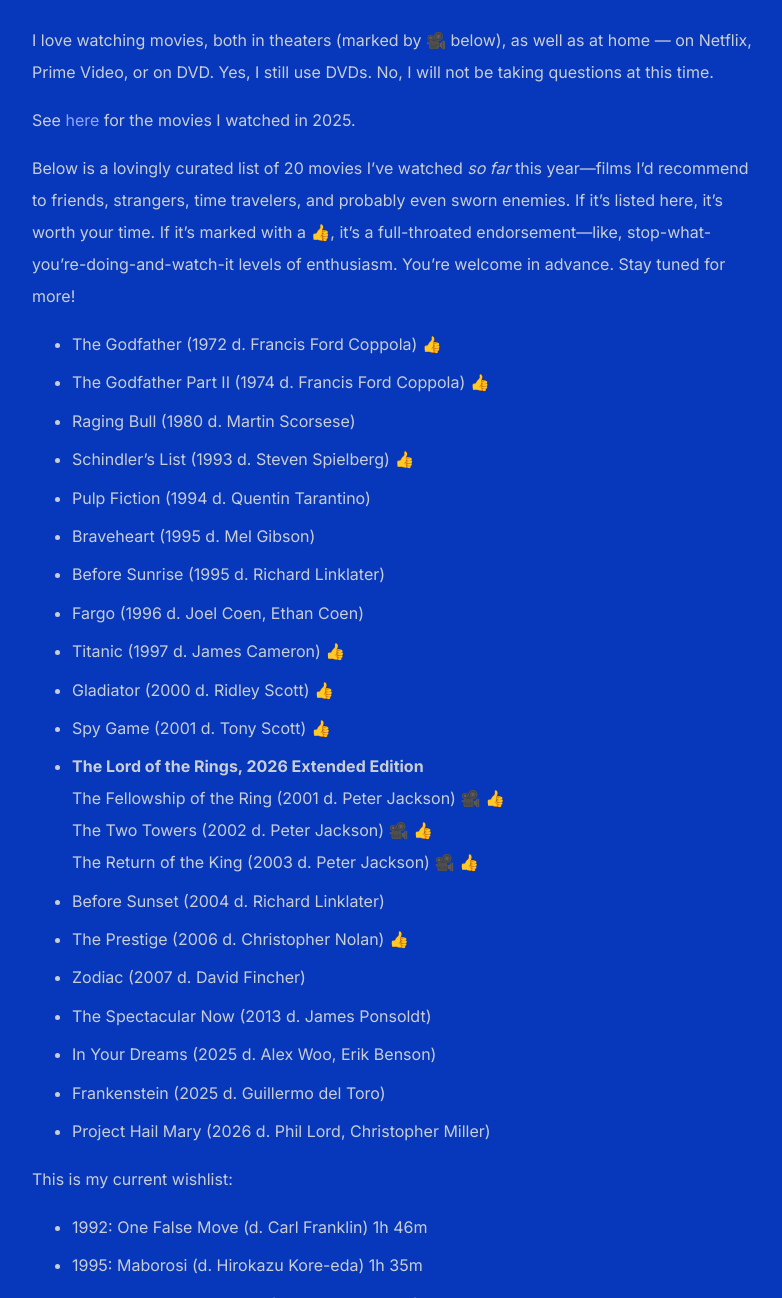
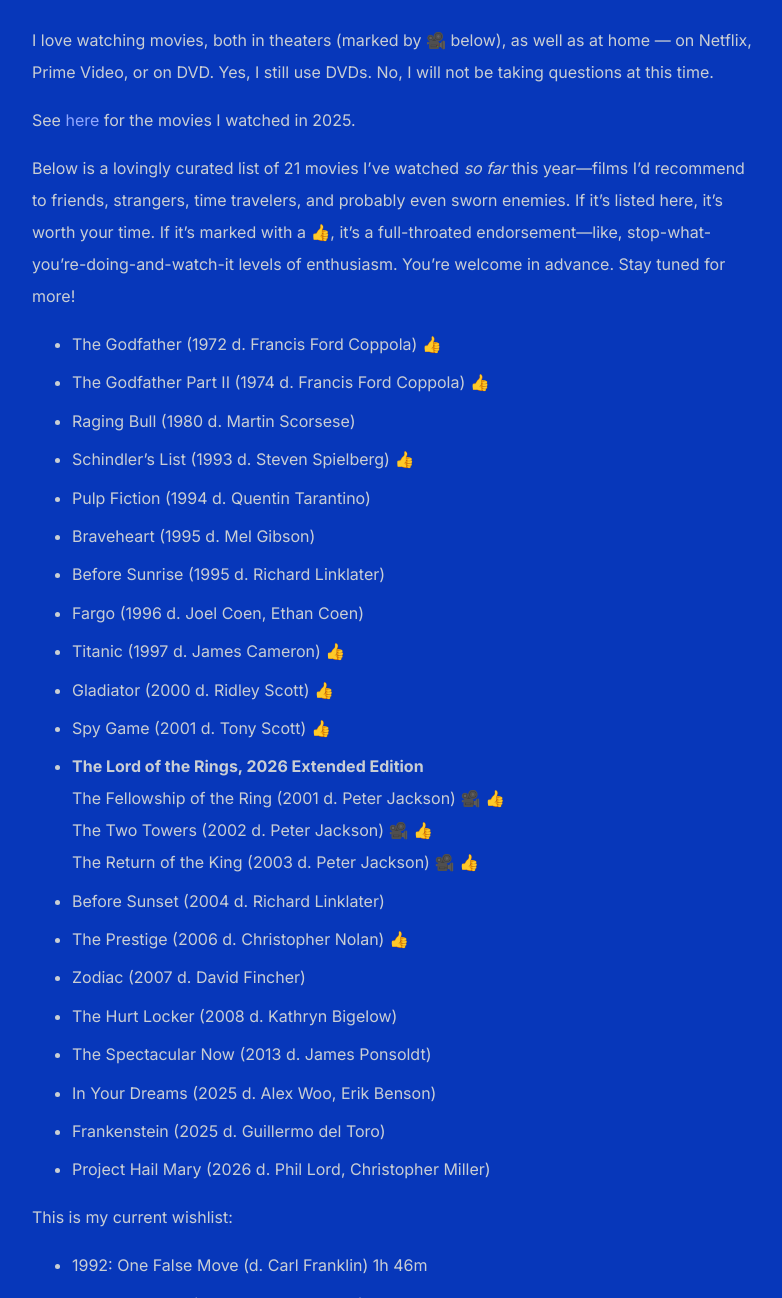
Before and after one commit to shihankanungo/shihankanungo.github.io, a Jekyll site: the page built from movies.md, in a window 1280 px wide and 1400 px high, scrolled down 898 px, cut to the strip 102-1400 px from the top of the window. Shown: the whole strip, without its empty margins (248-1030 px from the left). Built offline with Jekyll 4.4.1, drawn with Linux system fonts in a browser that asks for light colours; some of the changed text lies outside the part shown.

Commit message:
Update movies.md

```diff
--- a/movies.md
+++ b/movies.md
@@ -14,7 +14,7 @@
 
 See [here](https://shihankanungo.github.io/wrapped-2025#movies) for the movies I watched in 2025.
 
-Below is a lovingly curated list of 20 movies I've watched *so far* this year&mdash;films I'd recommend to friends, strangers, time travelers, and probably even sworn enemies. If it’s listed here, it’s worth your time. If it’s marked with a 👍, it's a full-throated endorsement&mdash;like, stop-what-you're-doing-and-watch-it levels of enthusiasm. You're welcome in advance. Stay tuned for more!
+Below is a lovingly curated list of 21 movies I've watched *so far* this year&mdash;films I'd recommend to friends, strangers, time travelers, and probably even sworn enemies. If it’s listed here, it’s worth your time. If it’s marked with a 👍, it's a full-throated endorsement&mdash;like, stop-what-you're-doing-and-watch-it levels of enthusiasm. You're welcome in advance. Stay tuned for more!
 
 - The Godfather (1972 d. Francis Ford Coppola) 👍
 - The Godfather Part II (1974 d. Francis Ford Coppola) 👍
@@ -34,6 +34,7 @@
 - Before Sunset (2004 d. Richard Linklater)
 - The Prestige (2006 d. Christopher Nolan) 👍
 - Zodiac (2007 d. David Fincher)
+- The Hurt Locker (2008 d. Kathryn Bigelow)
 - The Spectacular Now (2013 d. James Ponsoldt)
 - In Your Dreams (2025 d. Alex Woo, Erik Benson)
 - Frankenstein (2025 d. Guillermo del Toro)
```
Also changed, not shown: other parts of movies.md (+0 -1 lines).
